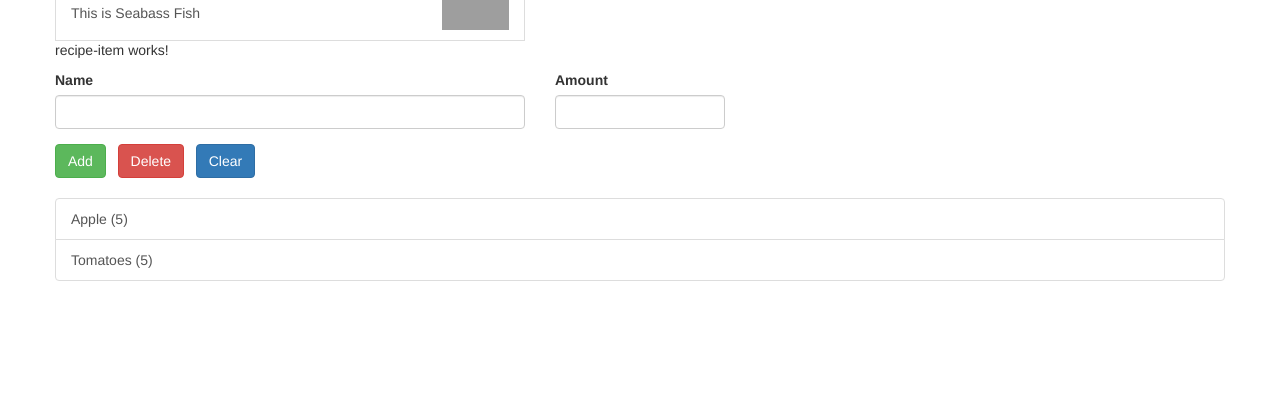
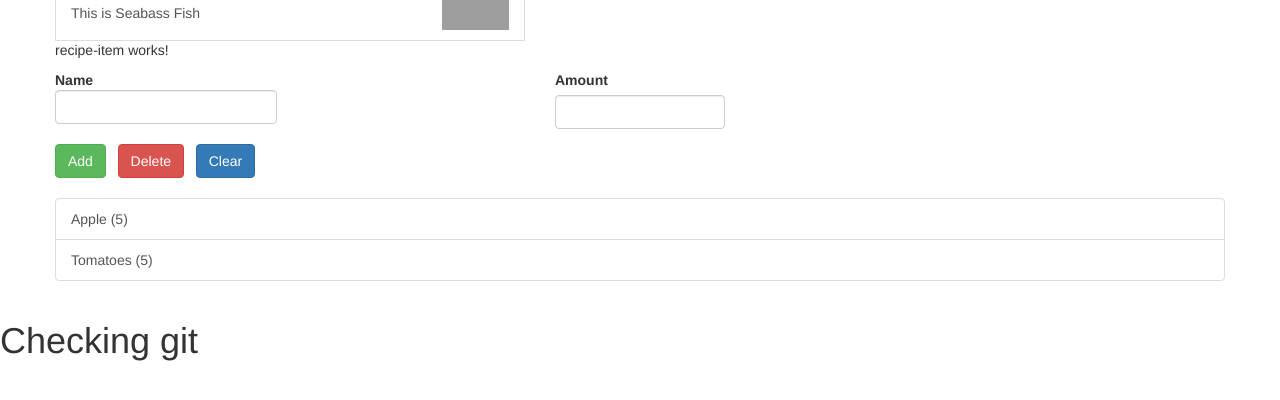
Before and after one commit to RashidNaveed/Angular-, an Angular app: page / in a window 1280 px wide. Shown: the part 278-678 px from the top of the page. Built offline with nearby package versions, Linux system fonts and the light colour scheme; grey boxes are pictures that could not be loaded.

Commit message:
Checking with webstrom

```diff
--- a/src/app/app.component.html
+++ b/src/app/app.component.html
@@ -10,3 +10,4 @@
     <app-shopping-list></app-shopping-list>
   </div>
 </div>
+<h1>Checking git</h1>
--- a/src/app/shopping-list/shopping-edit/shopping-edit.component.html
+++ b/src/app/shopping-list/shopping-edit/shopping-edit.component.html
@@ -3,8 +3,7 @@
     <form>
       <div class="row">
         <div class="col-sm-5 form-group">
-          <label for="Name">Name</label>
-          <input type="text" id="name" class="form-control">
+          <label for="Name">Name<input type="text" id="name" class="form-control"></label>
         </div>
         <div class="col-sm-2 form-group">
           <label for="amount">Amount</label>
```
